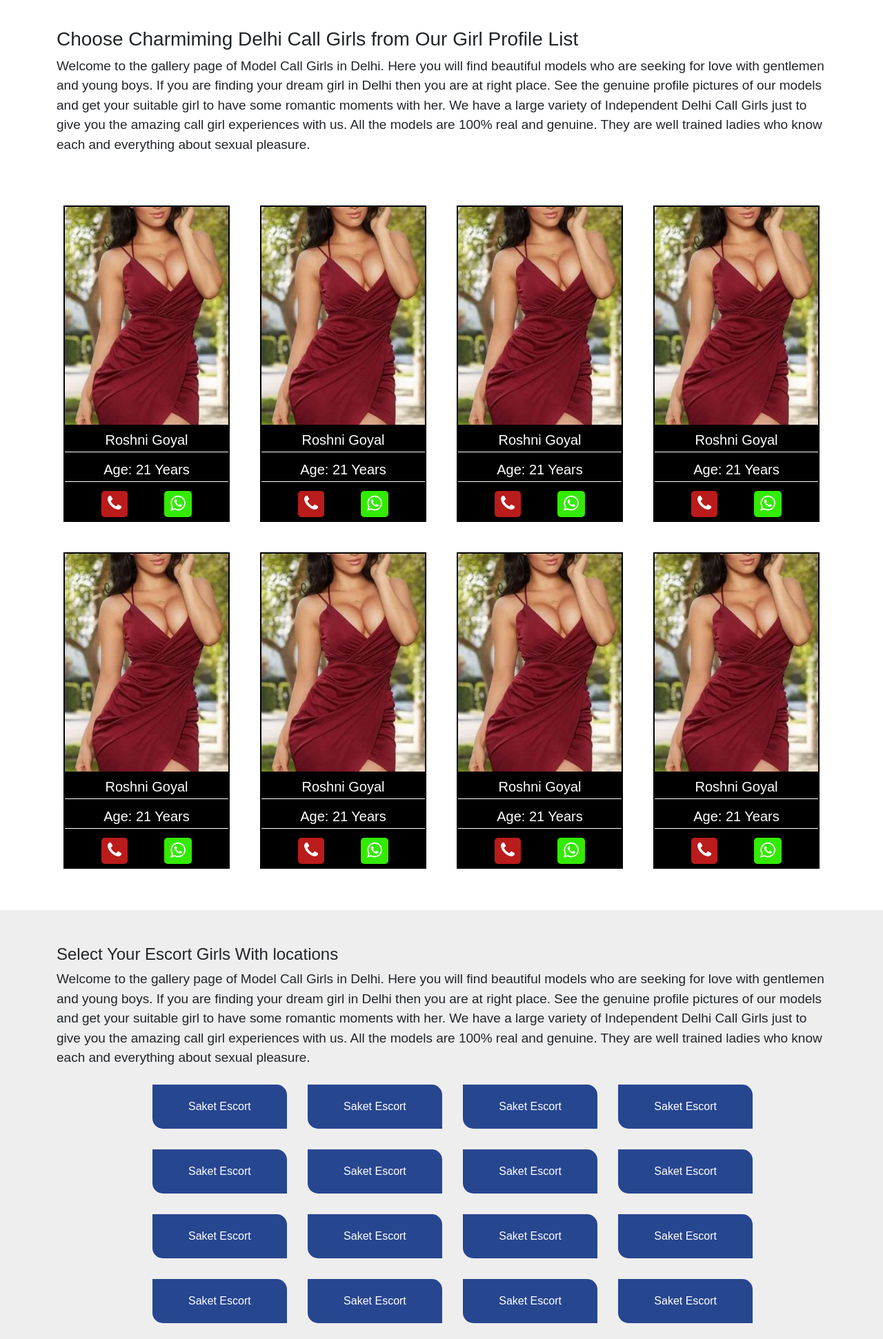
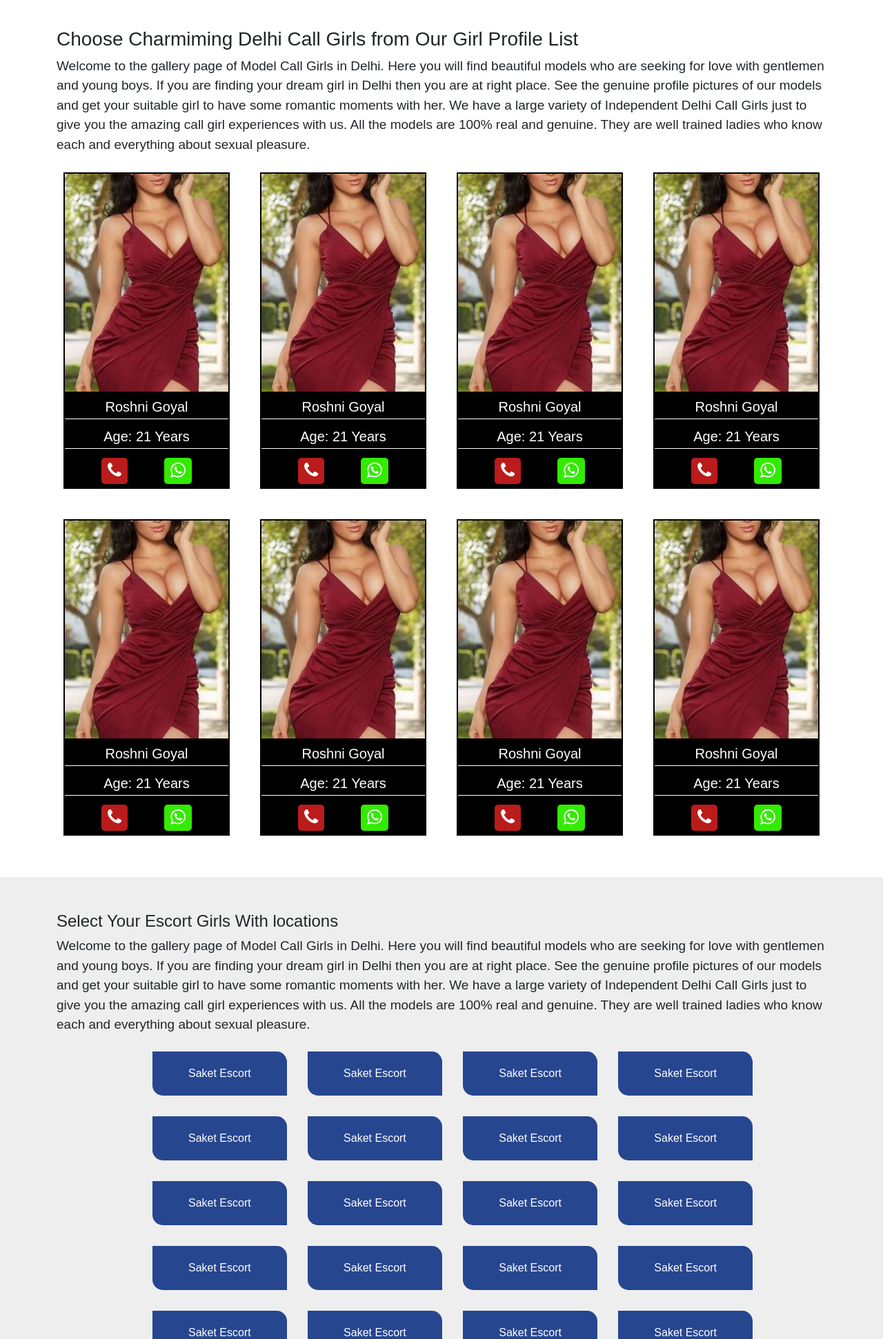
Before and after one commit to akkushwaha7834/pinkimishra, a PHP site: page / in a window 1280 px wide. Shown: the part 4052-5994 px from the top of the page at 69% size. Run offline with PHP 8.4, Linux system fonts and the light colour scheme; some libraries are stand-ins or nearby versions.

Commit message:
Sapce removed

```diff
--- a/index.php
+++ b/index.php
@@ -311,7 +311,7 @@
 				</p>
 			</div>
 		</div>
-		<div class="row gy-4 mt-4">
+		<div class="row gy-4">
 			<div class="col-md-3">
 				<div class="profile-box">
 					<img src="./assets/images/gallery-1.webp" class="img-fluid">
```
